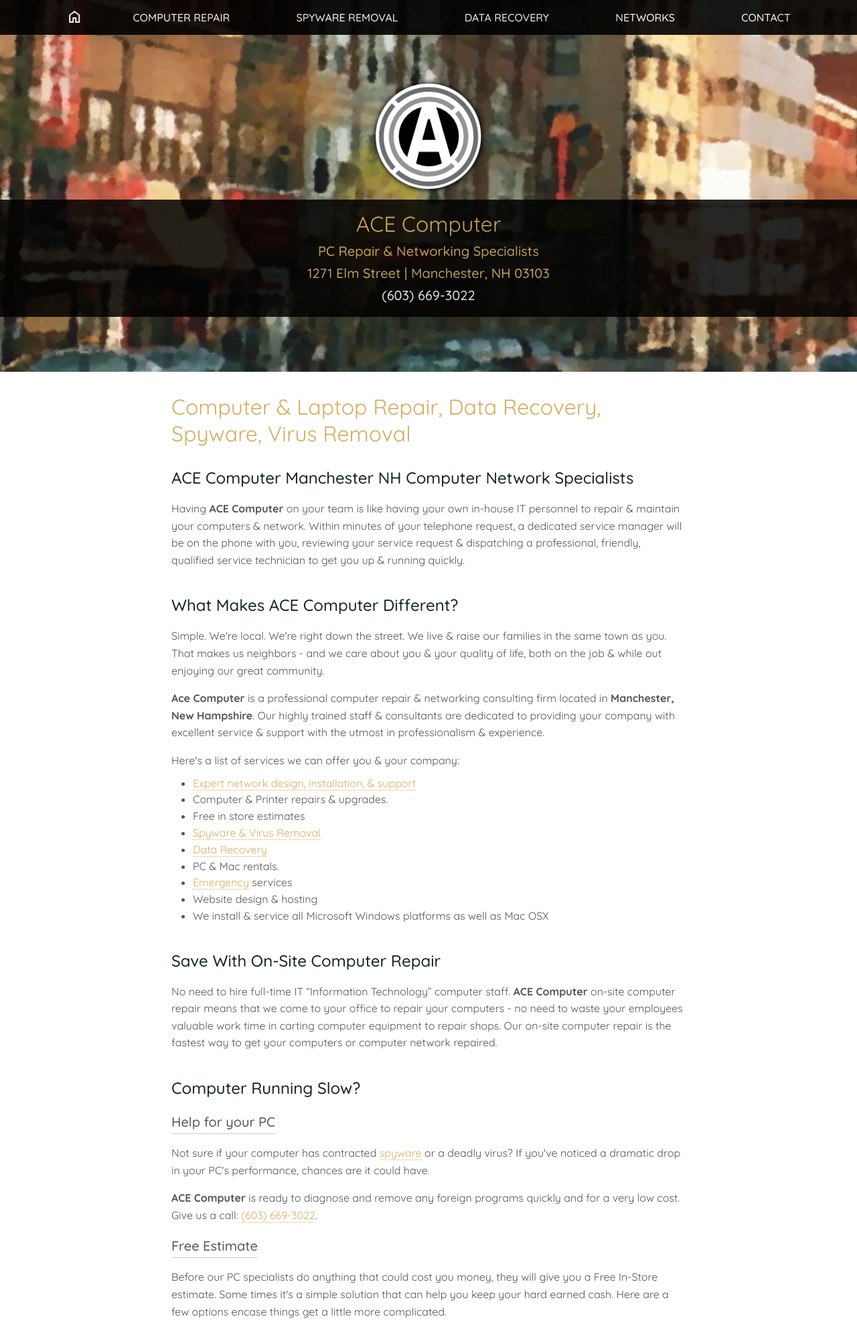
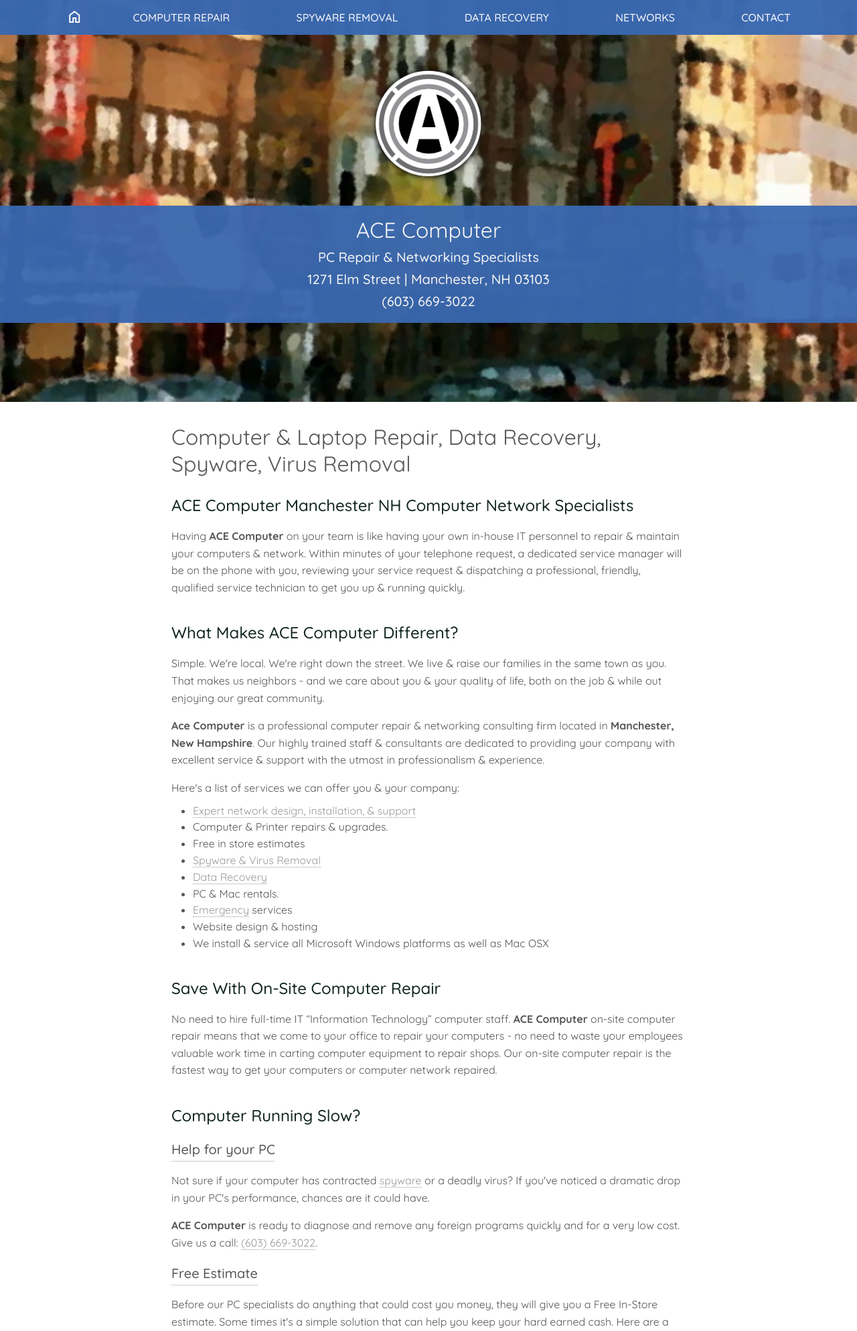
Before and after one commit to sjbeli/sjbeli.github.io, a PHP site: page / in a window 1280 px wide. Shown: the top 1987 px of the page at 67% size. Run offline with PHP 8.4, Linux system fonts and the light colour scheme.

Commit message:
color changes - kinda match current site

```diff
--- a/ace-comp/css/styles.css
+++ b/ace-comp/css/styles.css
@@ -12,11 +12,13 @@
   --black3: #555;
   --light-gray: #ccc;
   --gold: #B68D40;
+  --gold: #ccc;
   --gold2: #D6AD60;
+  --gold2: #999;
   --cream: #F4EBD0;
   --white: white;
-  --opacity: 0.90;
-  --opacity2: 0.85;
+  --opacity: 0.97;
+  --opacity2: 0.95;
   --transition: 0.3s;
   --min-width: 290px;
   --max-width: 1920px;
@@ -51,6 +53,7 @@ nav {
   font-weight: 500;
   text-transform: uppercase;
   background-color: var(--black);
+  background-color: #3968B0;
   filter: opacity(var(--opacity));
 }
 ul {
@@ -90,7 +93,7 @@ li:first-child {
 
 /* HERO CONTAINER ITEMS */
 .hero-container {
-  height: 55vh;
+  height: 100vh;
   min-height: 555px;
   max-height: 600px;
   background-size: cover;
@@ -100,30 +103,29 @@ li:first-child {
   background-attachment: scroll;
 }
 .overlay {
-  position: relative;
   display: flex;
   align-items: center;
   justify-content: center;
   flex-direction: column;
   height: 100%;
   width: 100%;
-  background-color: rgba(255, 255, 255, 0.1);
+  /* background-color: rgba(255, 255, 255, 0.1); */
 }
 #logo {
-  padding: 2rem 0 0.25rem;
   width: 120px;
 }
 img {
   max-width: 100%;
   height: auto;
   display: block;
+  margin-bottom: 0.5rem;
 }
 .header-text {
   width: 100%;
-  margin: 0;
   padding: 1rem 0.5rem 1.25rem;
   text-align: center;
   background-color: var(--black);
+  background-color: #3968B0;
   color: var(--gold2);
   filter: opacity(var(--opacity2));
 }
@@ -149,10 +151,12 @@ h2, h3 {
   max-width: 25ch;
 }
 .site-title {
-  font-size: 1.75rem;
+  font-size: 1.5rem;
+  color: var(--white);
 }
 .site-description {
   font-size: 1rem;
+  color: var(--white);
 }
 a {
   color: var(--white);
@@ -189,8 +193,9 @@ section p {
   color: var(--black3);
 }
 .main h1 {
-  padding-bottom: 1.75rem;
+  padding-bottom: 1.5rem;
   color: var(--gold2);
+  color: var(--black3);
 }
 .main h2 {
   color: var(--black2);
@@ -279,10 +284,12 @@ footer {
   text-align: center;
   line-height: 1.8;
   background-color: var(--black);
+  background-color: #3968B0;
   color: var(--cream);
 }
 .footer-info a {
   color: var(--gold);
+  color: var(--light-gray);
 }
 .footer-info a:hover,
 .footer-info a:focus {
@@ -294,6 +301,9 @@ footer {
 
 /********* BEGIN MEDIA QUERIES ***********/
 @media screen and (min-width: 343px) {
+  .header-text {
+    margin: 1.5rem 0;
+  }
   /* CONTACT ANCHOR FIX 2 of 3 */
   #contact {
     margin-top: -6rem;
```
